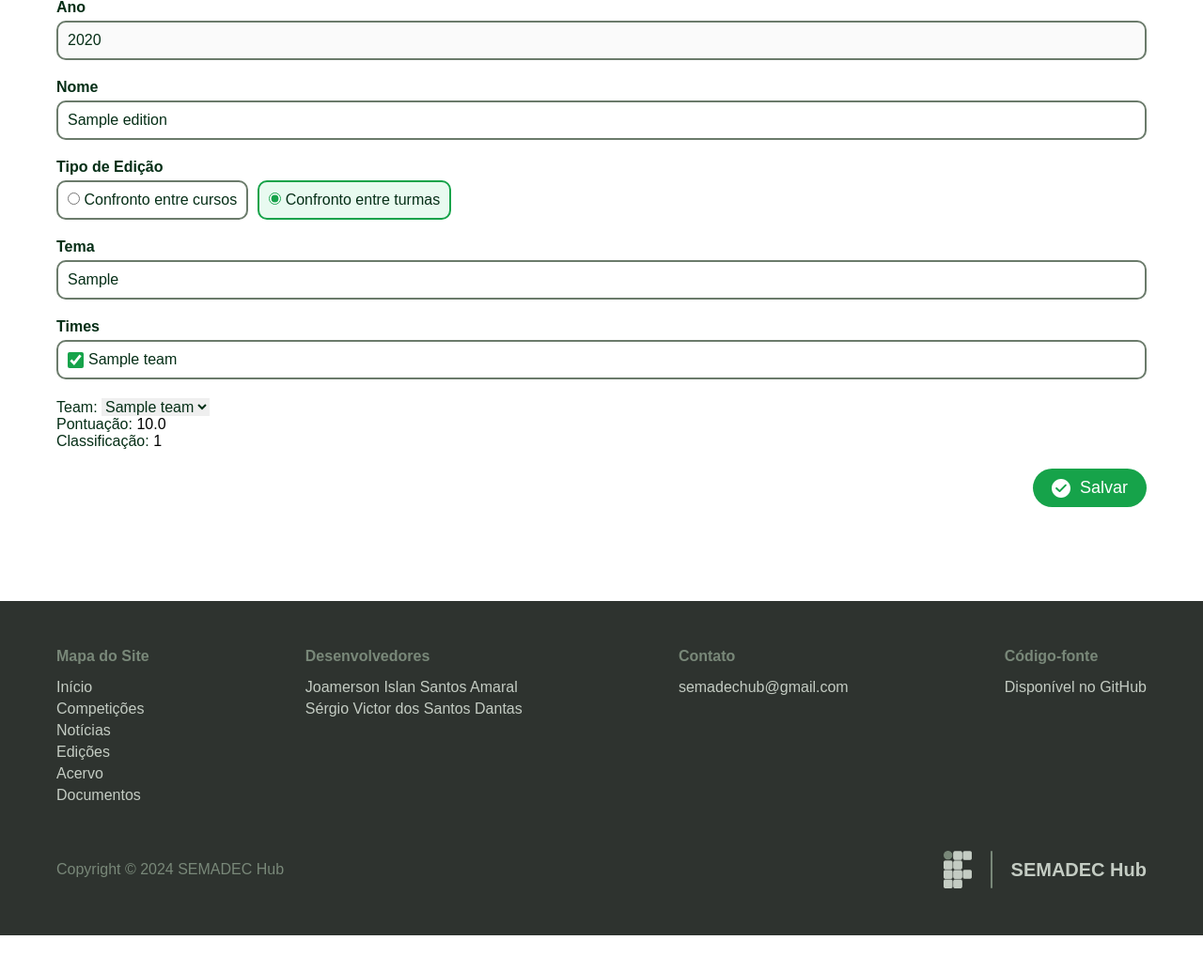
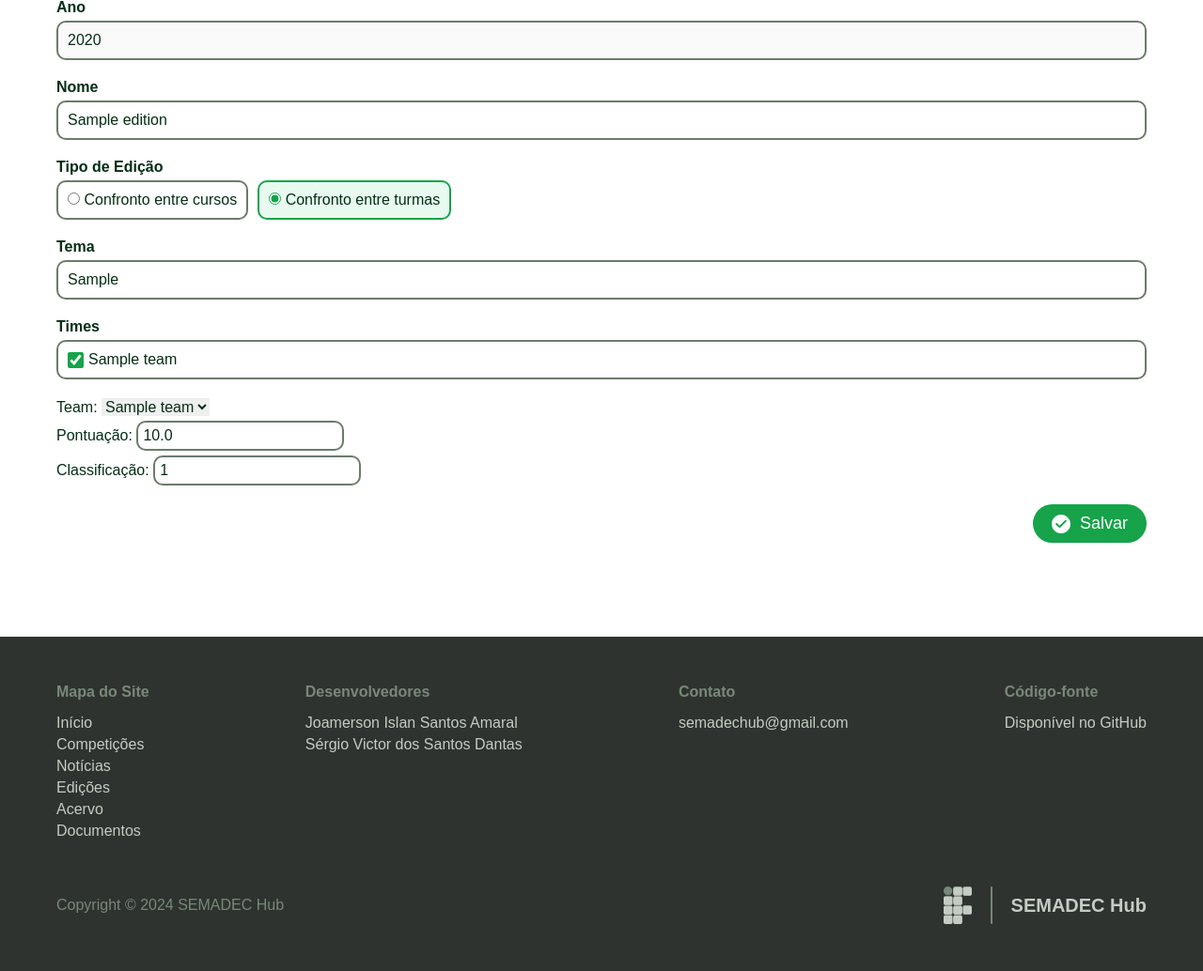
Before and after one commit to sergiodantasz/SEMADEC-Hub, a Django app: page /edicoes/editar/2020/ in a window 1280 px wide. Shown: the part 288-1322 px from the top of the page at 94% size. Before the commit the page ends 1284 px from the top, so only its background shows below. Run offline with Django 5.2, Linux system fonts and the light colour scheme; a user stored in the database is signed in; tables that the repository leaves empty hold one stand-in row (values such as "Sample post"); grey boxes marked "Sample" are stand-in pictures; some web fonts are replaced.

Commit message:
style: add style to inlineform

```diff
--- a/base/static/global/css/forms.css
+++ b/base/static/global/css/forms.css
@@ -12,6 +12,7 @@
 
 .field-group input[type="text"],
 .field-group input[type="number"],
+.inlineform input[type="number"],
 .field-group select,
 .field-group textarea {
   border: 0.2rem solid var(--gray-500);
@@ -23,12 +24,14 @@
 
 .field-group input[type="text"]::placeholder,
 .field-group input[type="number"]::placeholder,
+.inlineform input[type="number"]::placeholder,
 .field-group select {
   color: var(--gray-500);
 }
 
 .field-group input[type="text"]:focus,
 .field-group input[type="number"]:focus,
+.inlineform input[type="number"]:focus,
 .field-group select:focus,
 .field-group textarea:focus {
   border-color: var(--green-600);
--- a/editions/static/editions/css/edition-create.css
+++ b/editions/static/editions/css/edition-create.css
@@ -67,3 +67,13 @@
   color: var(--green-950) !important;
   opacity: 1;
 }
+
+.inlineform {
+  display: flex;
+  flex-direction: column;
+  gap: 0.5rem;
+}
+
+.inlineform input[type="number"] {
+  padding: 0.5rem;
+}
--- a/editions/templates/editions/partials/_edition-form.html
+++ b/editions/templates/editions/partials/_edition-form.html
@@ -28,7 +28,6 @@
   {% endfor %}
   {% for ft in form_teams %}
     <div class="inlineform">
-      <hr>
       {{ ft }}
     </div>
   {% endfor %}
```
